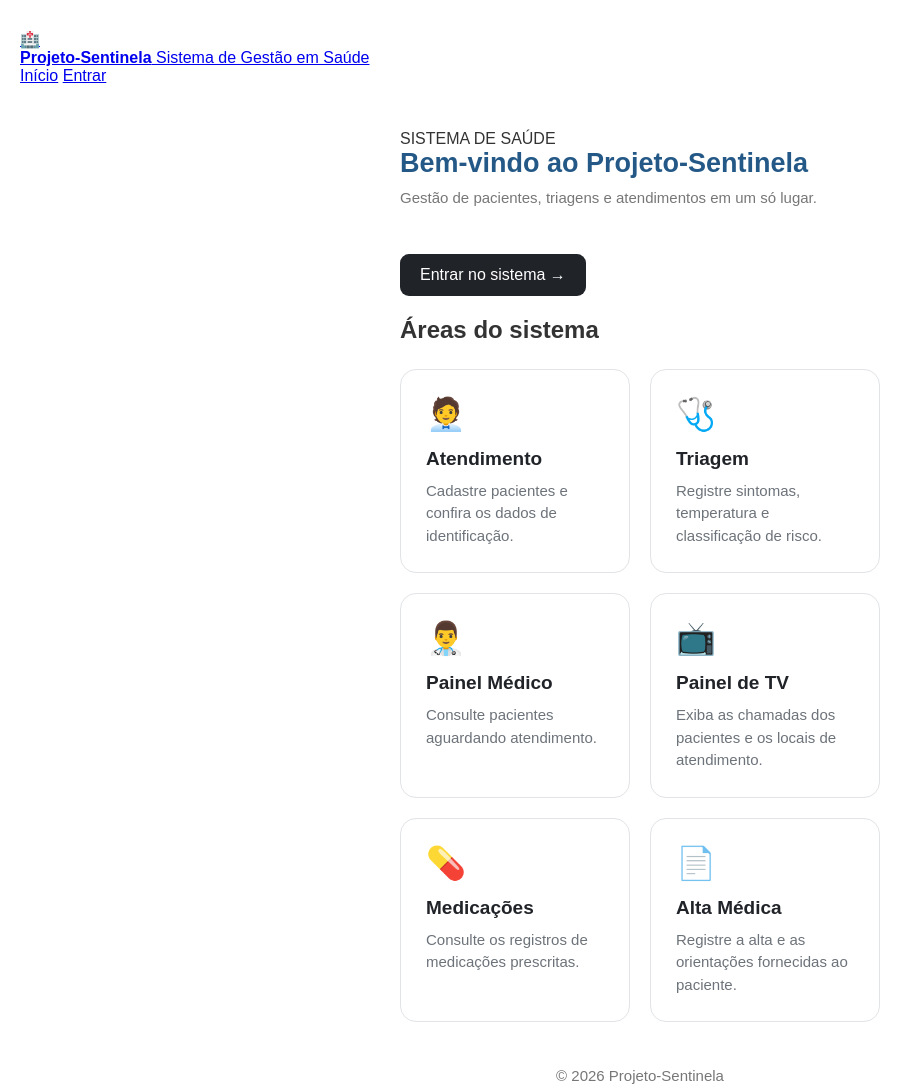
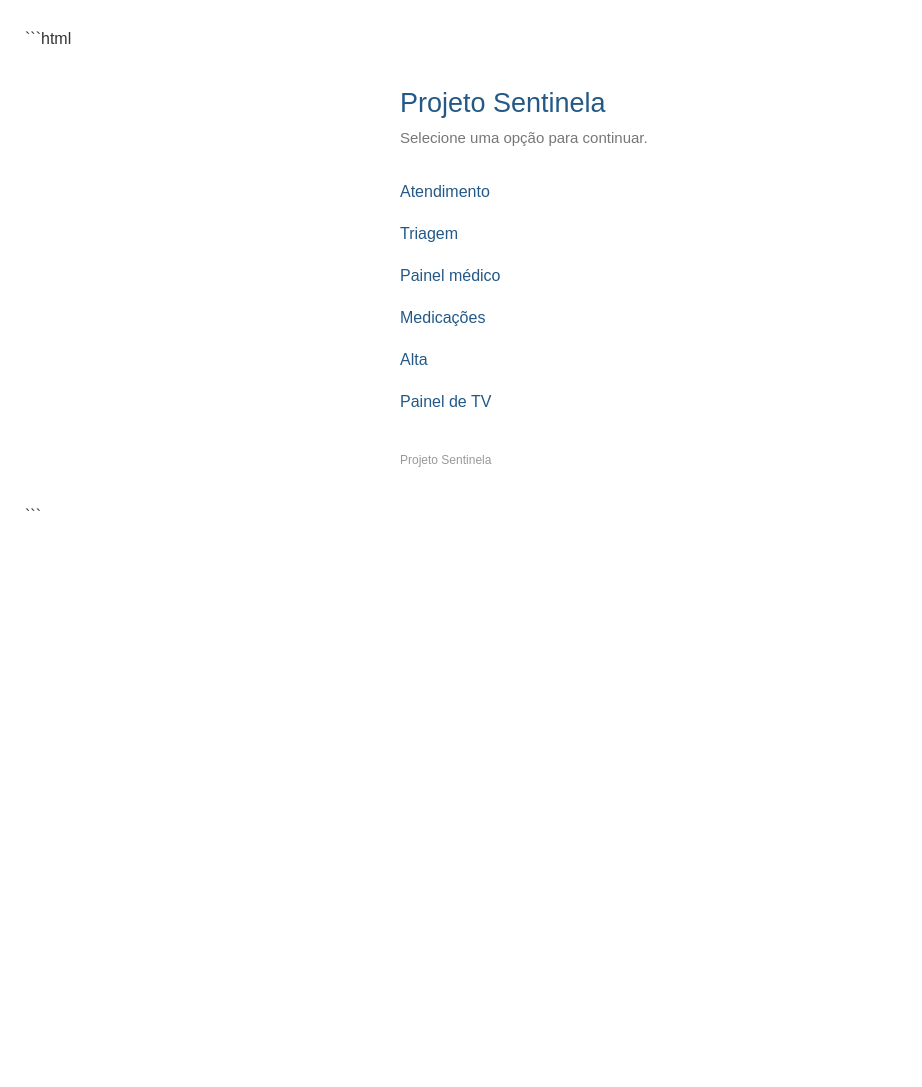
Before and after one commit to emilyxz7/sentinela, a plain HTML site: page frontend/index.html in a window 1280 px wide. Shown: the whole page, without its empty margins (0-922 px from the left). After the commit the page ends 800 px from the top, so only its background shows below. Drawn offline with Linux system fonts and the light colour scheme.

Commit message:
Refactor index.html for improved layout and styles
Updated the structure and styling of the index.html file for Projeto Sentinela, including a new layout and improved styles for better user experience.

````diff
--- a/frontend/index.html
+++ b/frontend/index.html
@@ -1,141 +1,120 @@
-
+```html
 <!DOCTYPE html>
 <html lang="pt-BR">
 <head>
     <meta charset="UTF-8">
     <meta name="viewport" content="width=device-width, initial-scale=1.0">
-    <title>Projeto-Sentinela</title>
-    <link rel="stylesheet" href="css/style.css">
+
+    <title>Projeto Sentinela</title>
 
     <style>
-        .atalhos {
-            display: grid;
-            grid-template-columns: repeat(auto-fit, minmax(220px, 1fr));
-            gap: 20px;
-            margin-top: 25px;
+        * {
+            box-sizing: border-box;
         }
 
-        .atalho {
-            display: block;
-            padding: 25px;
-            background: #fff;
-            border: 1px solid #e1e3e6;
-            border-radius: 16px;
-            color: #202328;
-            text-decoration: none;
-            transition: transform .2s, box-shadow .2s;
+        body {
+            margin: 0;
+            padding: 30px 25px;
+            font-family: Arial, sans-serif;
+            background: #ffffff;
+            color: #333333;
         }
 
-        .atalho:hover {
-            transform: translateY(-4px);
-            box-shadow: 0 10px 25px rgba(0, 0, 0, .09);
+        main {
+            width: 100%;
+            max-width: 480px;
+            margin: 40px auto;
         }
 
-        .atalho:focus-visible {
-            outline: 3px solid #555;
-            outline-offset: 4px;
+        h1 {
+            margin: 0 0 10px;
+            color: #245987;
+            font-size: 27px;
+            font-weight: normal;
         }
 
-        .atalho .icone {
-            font-size: 32px;
-            margin-bottom: 15px;
+        p {
+            margin: 0 0 25px;
+            color: #777777;
+            font-size: 15px;
         }
 
-        .atalho h2 {
-            margin: 0 0 10px;
-            font-size: 19px;
+        .botoes {
+            display: flex;
+            flex-direction: column;
+            align-items: flex-start;
+            gap: 0;
         }
 
-        .atalho p {
-            margin: 0;
-            color: #6d737a;
-            line-height: 1.5;
+        .botoes a {
+            display: block;
+            padding: 12px 0;
+            color: #245987;
+            background: transparent;
+            border: none;
+            border-radius: 0;
+            outline: none;
+            text-decoration: none;
+            font-size: 16px;
         }
 
-        .btn-entrar {
-            display: inline-block;
-            margin-top: 20px;
-            padding: 12px 20px;
-            border-radius: 9px;
-            background: #202328;
-            color: white;
-            text-decoration: none;
+        .botoes a:hover {
+            color: #173f67;
+            text-decoration: underline;
+        }
+
+        footer {
+            margin-top: 30px;
+            color: #999999;
+            font-size: 12px;
+        }
+
+        @media (max-width: 500px) {
+            body {
+                padding: 20px;
+            }
+
+            main {
+                margin-top: 25px;
+            }
+
+            h1 {
+                font-size: 24px;
+            }
         }
     </style>
 </head>
+
 <body>
 
-<header class="topbar">
-    <a href="index.html" class="brand">
-        <div class="brand-icon">🏥</div>
-        <div>
-            <strong>Projeto-Sentinela</strong>
-            <span>Sistema de Gestão em Saúde</span>
-        </div>
-    </a>
+    <main>
 
-    <nav class="nav">
-        <a href="index.html">Início</a>
-        <a href="login.html">Entrar</a>
-    </nav>
-</header>
+        <h1>Projeto Sentinela</h1>
 
-<main class="container">
-    <section class="hero">
-        <span class="page-tag">SISTEMA DE SAÚDE</span>
-        <h1>Bem-vindo ao Projeto-Sentinela</h1>
-        <p>Gestão de pacientes, triagens e atendimentos em um só lugar.</p>
-        <a href="login.html" class="btn-entrar">Entrar no sistema →</a>
-    </section>
+        <p>Selecione uma opção para continuar.</p>
 
-    <section>
-        <h2 class="secao">Áreas do sistema</h2>
+        <nav class="botoes">
 
-        <div class="atalhos">
+            <a href="atendimento.html">Atendimento</a>
 
-            <a class="atalho" href="atendimento.html">
-                <div class="icone">🧑‍💼</div>
-                <h2>Atendimento</h2>
-                <p>Cadastre pacientes e confira os dados de identificação.</p>
-            </a>
+            <a href="triagem.html">Triagem</a>
 
-            <a class="atalho" href="triagem.html">
-                <div class="icone">🩺</div>
-                <h2>Triagem</h2>
-                <p>Registre sintomas, temperatura e classificação de risco.</p>
-            </a>
+            <a href="medico.html">Painel médico</a>
 
-            <a class="atalho" href="medico.html">
-                <div class="icone">👨‍⚕️</div>
-                <h2>Painel Médico</h2>
-                <p>Consulte pacientes aguardando atendimento.</p>
-            </a>
+            <a href="medicacoes.html">Medicações</a>
 
-            <a class="atalho" href="tv.html">
-                <div class="icone">📺</div>
-                <h2>Painel de TV</h2>
-                <p>Exiba as chamadas dos pacientes e os locais de atendimento.</p>
-            </a>
+            <a href="alta.html">Alta</a>
 
-            <a class="atalho" href="medicacoes.html">
-                <div class="icone">💊</div>
-                <h2>Medicações</h2>
-                <p>Consulte os registros de medicações prescritas.</p>
-            </a>
+            <a href="tv.html">Painel de TV</a>
 
-            <a class="atalho" href="alta.html">
-                <div class="icone">📄</div>
-                <h2>Alta Médica</h2>
-                <p>Registre a alta e as orientações fornecidas ao paciente.</p>
-            </a>
+        </nav>
 
-        </div>
-    </section>
-</main>
+        <footer>
+            Projeto Sentinela
+        </footer>
 
-<footer class="footer">
-    <p>© 2026 Projeto-Sentinela</p>
-</footer>
+    </main>
 
 </body>
 </html>
+```
````
